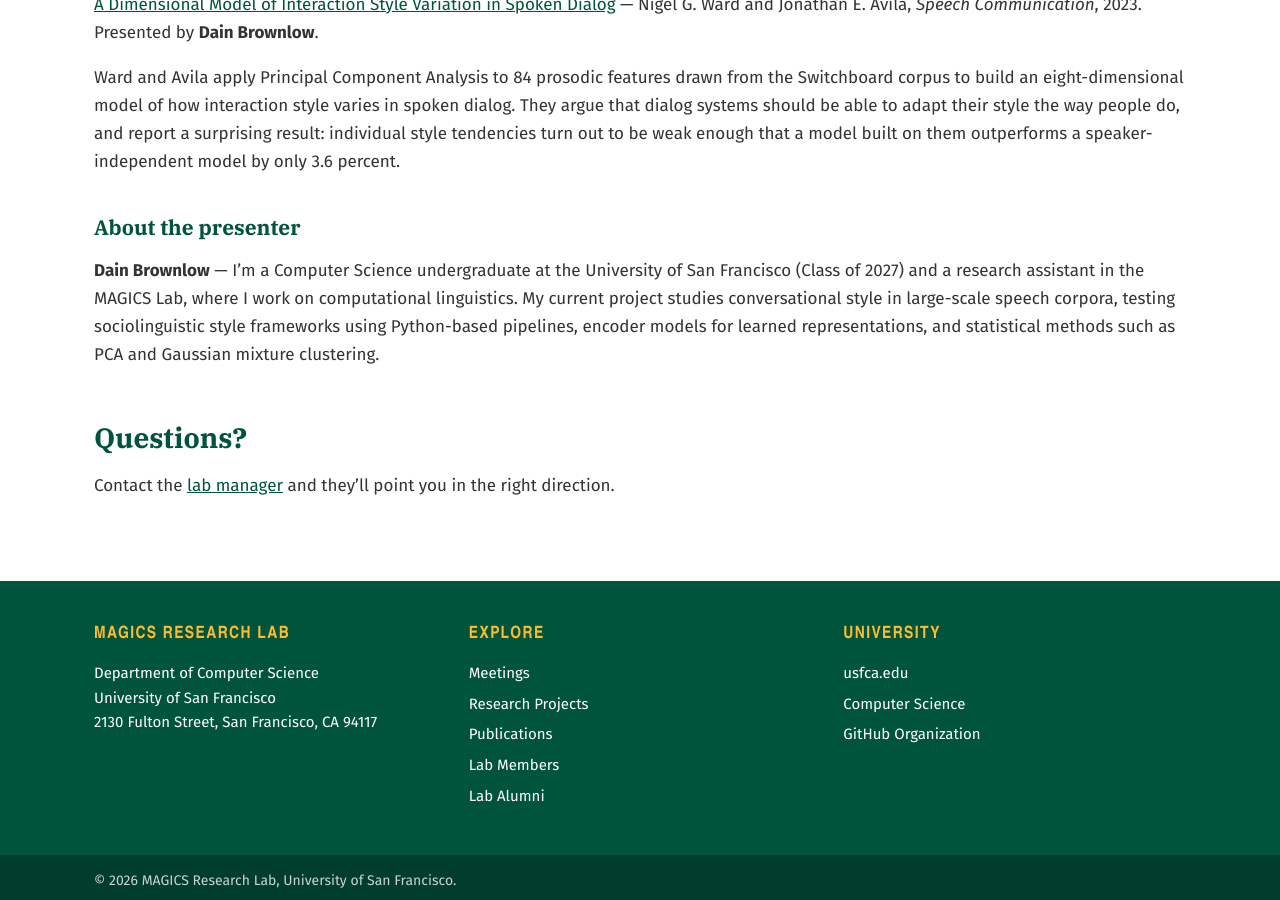
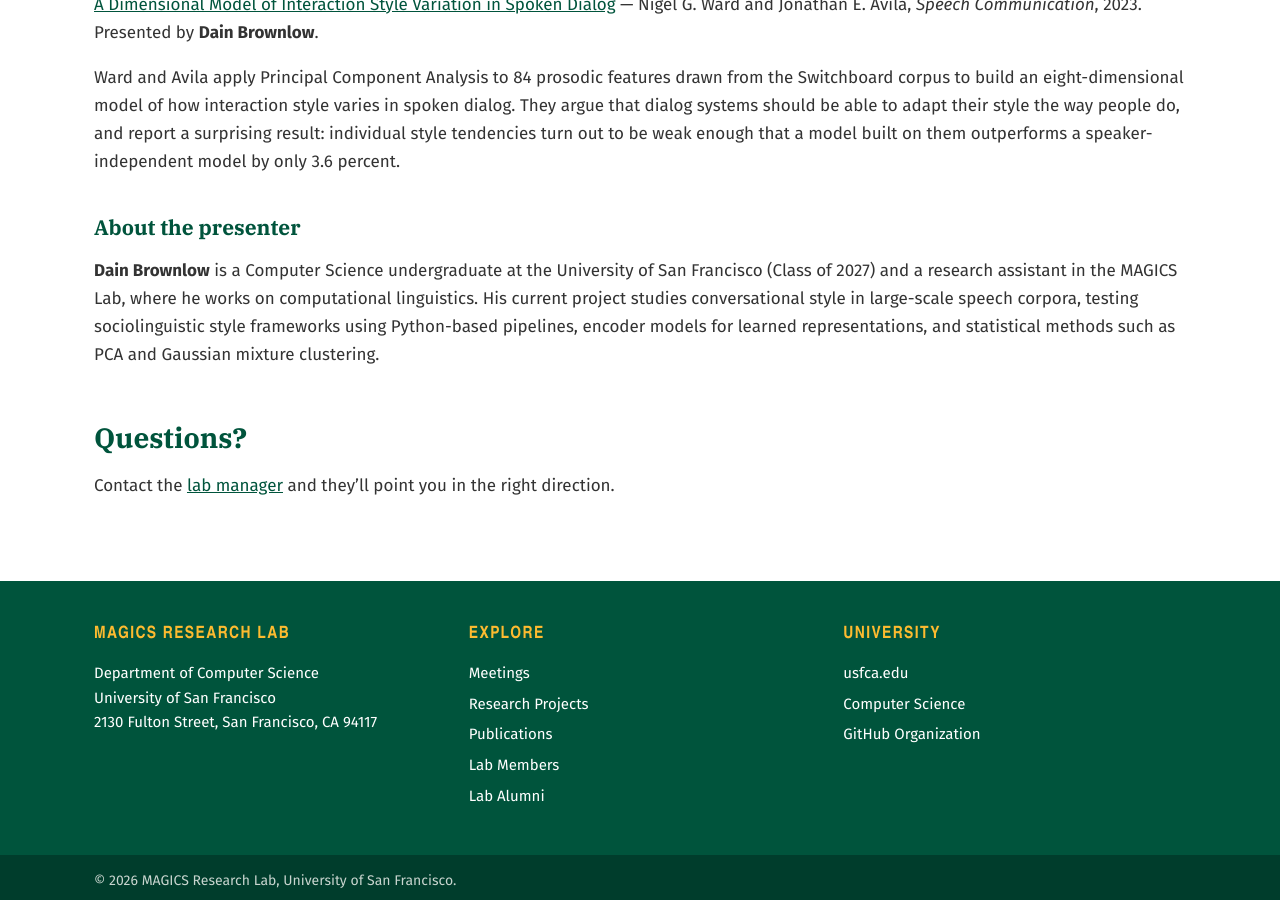
Before and after one commit to USF-MAGICS/usf-magics.github.io, a Jekyll site: the page built from meetings/index.md, in a window 1280 px wide and 900 px high, scrolled down 1686 px. Built offline with Jekyll 4.4.1, drawn with Linux system fonts in a browser that asks for light colours; some web fonts are replaced; our own code applies the rules of GitHub Pages for plain Markdown files.

Commit message:
Write the presenter bio in third person

```diff
--- a/meetings/index.md
+++ b/meetings/index.md
@@ -66,9 +66,9 @@ them outperforms a speaker-independent model by only 3.6 percent.
 
 ### About the presenter
 
-**Dain Brownlow** — I'm a Computer Science undergraduate at the University of
-San Francisco (Class of 2027) and a research assistant in the MAGICS Lab, where
-I work on computational linguistics. My current project studies conversational
+**Dain Brownlow** is a Computer Science undergraduate at the University of San
+Francisco (Class of 2027) and a research assistant in the MAGICS Lab, where he
+works on computational linguistics. His current project studies conversational
 style in large-scale speech corpora, testing sociolinguistic style frameworks
 using Python-based pipelines, encoder models for learned representations, and
 statistical methods such as PCA and Gaussian mixture clustering.
```
